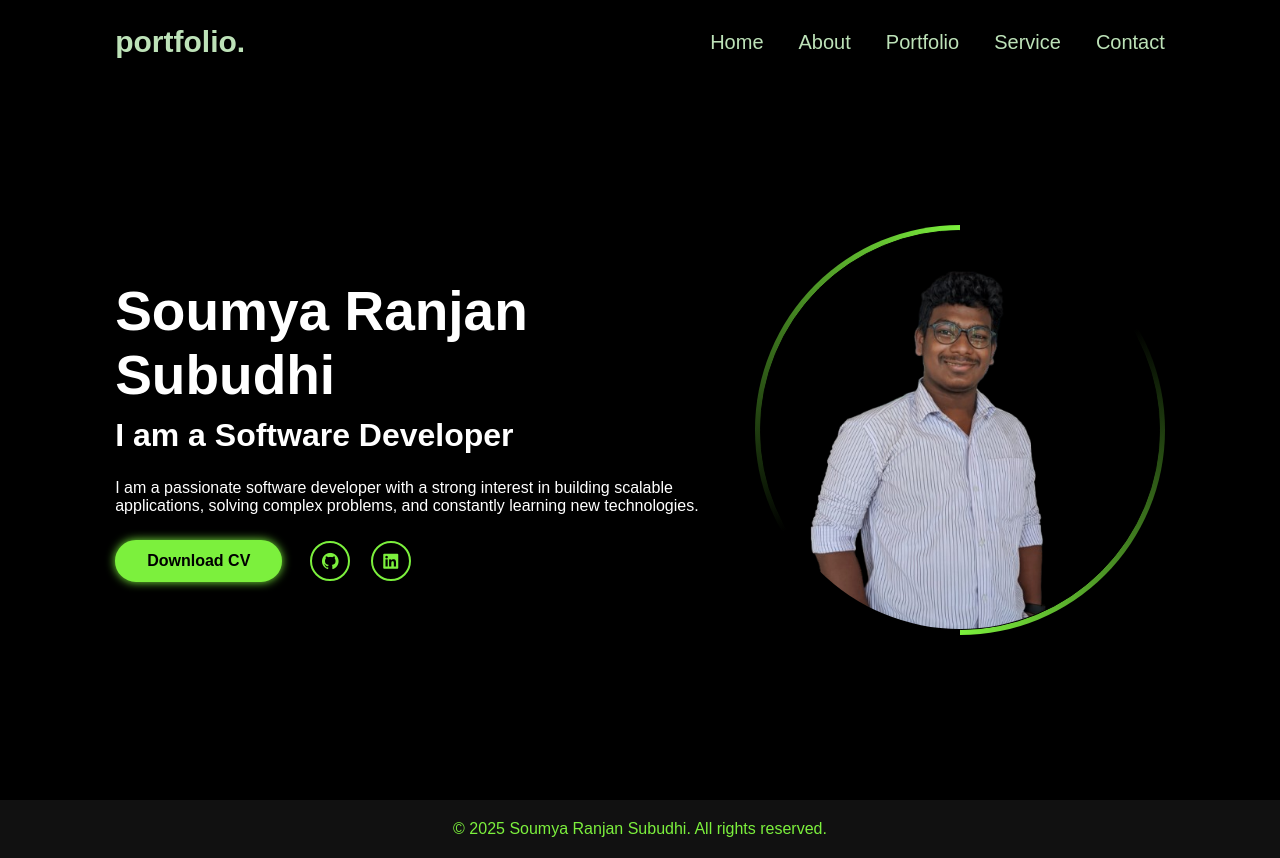
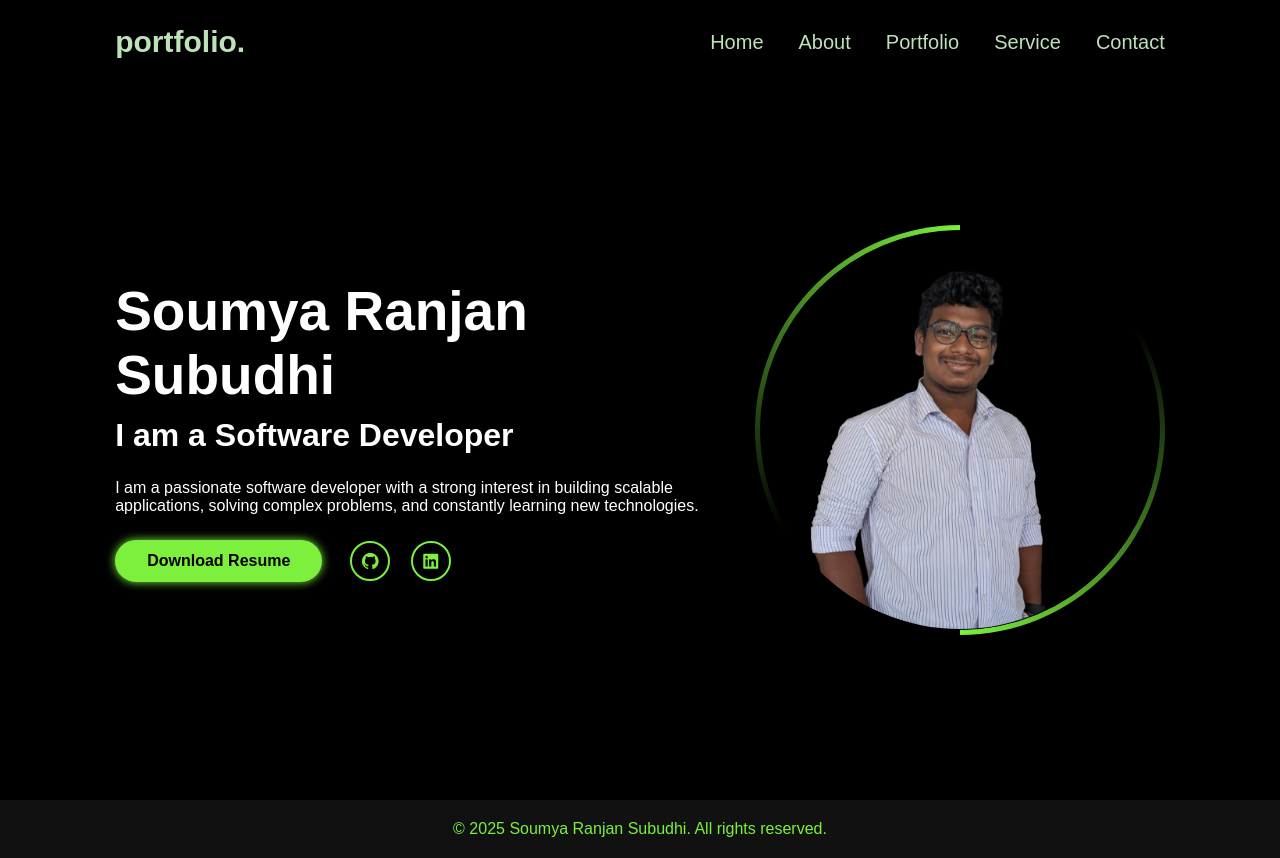
Before and after one commit to srssubudhi/Portfolio_Websit, a plain HTML site: page index.html in a window 1280 px wide. Drawn offline with nearby package versions, Linux system fonts and the light colour scheme; a script that the page names is missing.

Commit message:
Update index.html

```diff
--- a/index.html
+++ b/index.html
@@ -43,7 +43,7 @@
                     solving complex problems, and constantly learning new technologies.
                 </p>
                 <div class="btn_sci">
-                    <a href="#" class="btn">Download CV</a>
+                    <a href="./images/Soumya_ranjan_subudhi.pdf" class="btn" type=""download>Download Resume</a>
                     <div class="sci">
                         <a href="https://github.com/srssubudhi"><i class='bx bxl-github'></i></a>
                         <a href="https://www.linkedin.com/in/soumya-ranjan-subudhi-832851252"><i class='bx bxl-linkedin-square'></i></a>
```
